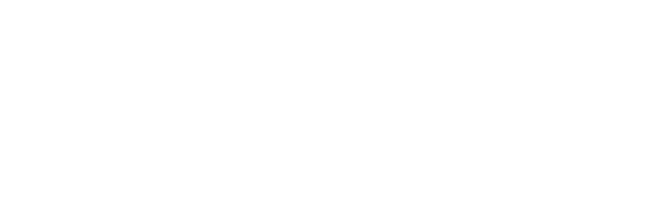
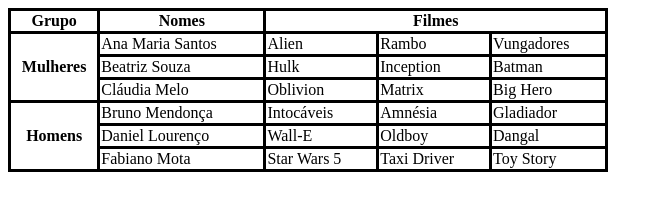
Before and after one commit to Lu1zxx/HTML-CSS, a plain HTML site: page Exercicios/ex024/index.html in a window 1280 px wide. Shown: the whole page, without its empty margins (0-663 px from the left). Drawn offline with Linux system fonts and the light colour scheme.

Commit message:
atualização ex024

```diff
--- a/Exercicios/ex024/index.html
+++ b/Exercicios/ex024/index.html
@@ -3,9 +3,76 @@
 <head>
     <meta charset="UTF-8">
     <meta name="viewport" content="width=device-width, initial-scale=1.0">
-    <title>Document</title>
+    <title>Tabela004</title>
+    <style>
+        table{
+            border-collapse: collapse;
+            width: 600px;
+        }
+
+        th{
+            text-align: center;
+            vertical-align: middle;
+            border: 3px solid black;
+        }
+
+        td{
+            border: 3px solid black;
+            padding-right: 10px;
+        }
+    </style>
 </head>
 <body>
+    <table>
+        <thead>
+            <tr>
+                <th>Grupo</th>
+                <th>Nomes</th>
+                <th colspan="3">Filmes</th>
+            </tr>
+        </thead>
+        <tbody>
+            <tr>
+                <th rowspan="3">Mulheres</th>
+                <td>Ana Maria Santos</td>
+                <td>Alien</td>
+                <td>Rambo</td>
+                <td>Vungadores</td>
+            </tr>
+            <tr>
+                <td>Beatriz Souza</td>
+                <td>Hulk</td>
+                <td>Inception</td>
+                <td>Batman</td>
+            </tr>
+            <tr>
+                <td>Cláudia Melo</td>
+                <td>Oblivion</td>
+                <td>Matrix</td>
+                <td>Big Hero</td>
+            </tr>
+            <tr>
+                <th rowspan="3">Homens</th>
+                <td>Bruno Mendonça</td>
+                <td>Intocáveis</td>
+                <td>Amnésia</td>
+                <td>Gladiador</td>
+            </tr>
+            <tr>
+                <td>Daniel Lourenço</td>
+                <td>Wall-E</td>
+                <td>Oldboy</td>
+                <td>Dangal</td>
+            </tr>
+            <tr>
+                <td>Fabiano Mota</td>
+                <td>Star Wars 5</td>
+                <td>Taxi Driver</td>
+                <td>Toy Story</td>
+            </tr>
 
+        </tbody>
+
+    </table>
 </body>
 </html>
```
